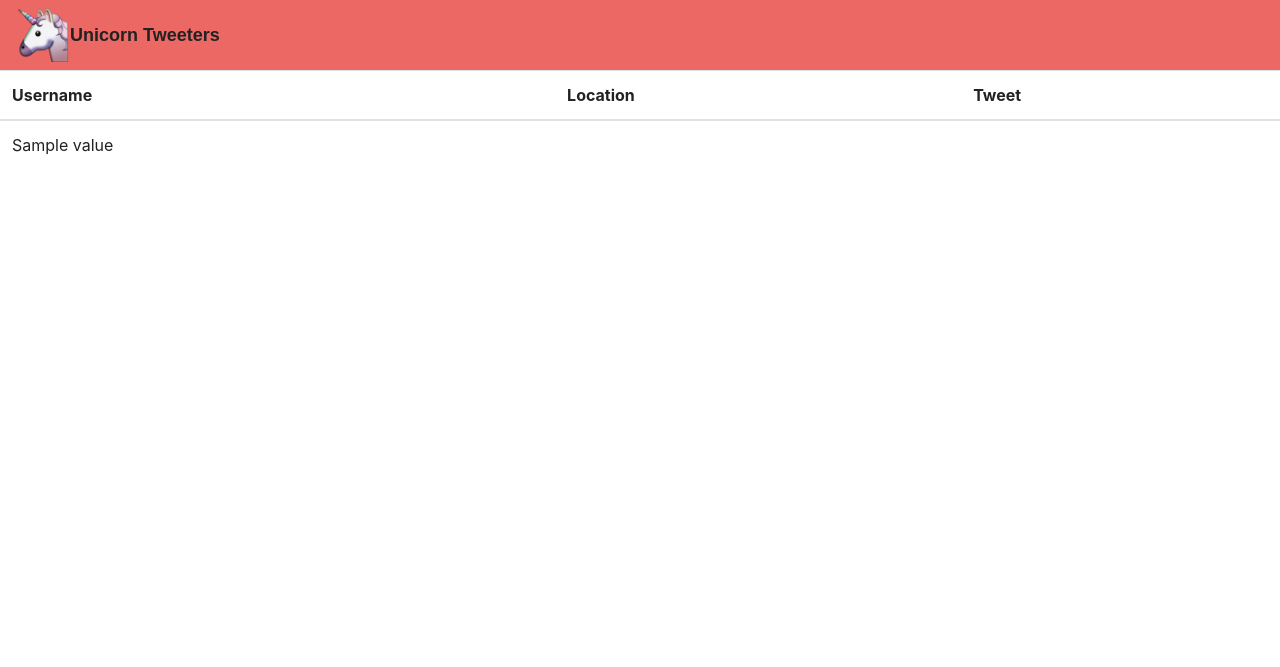
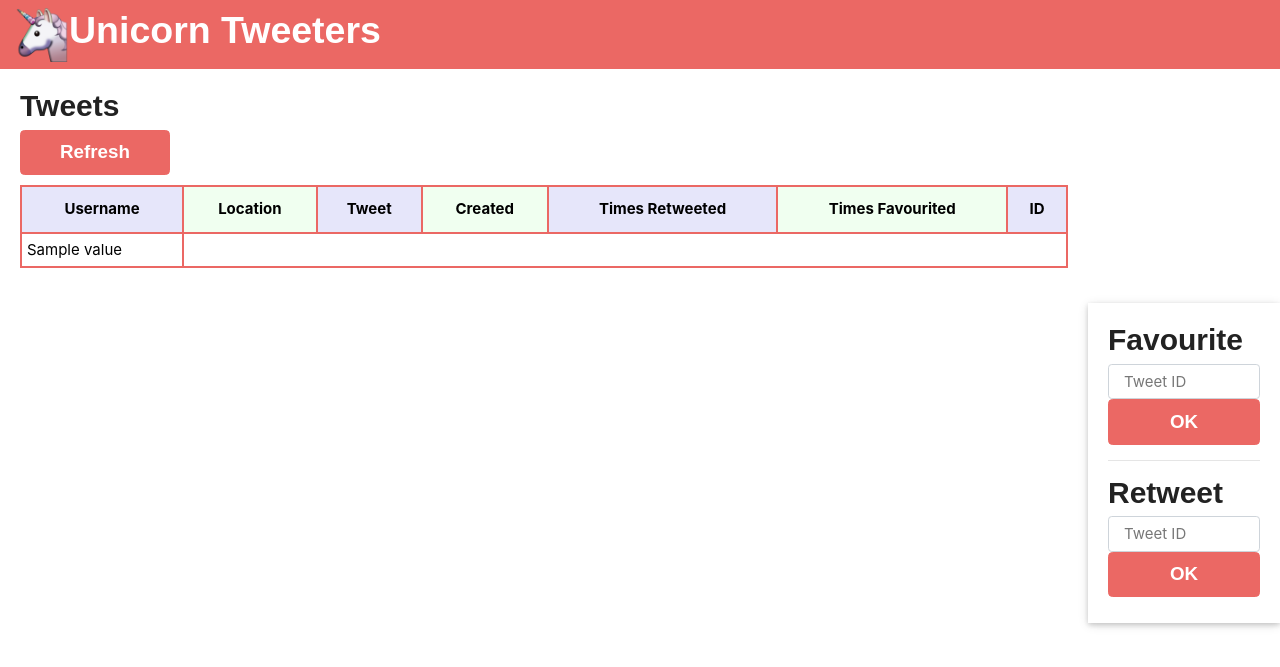
Before and after one commit to yuenmichelle/unicorn-tweeters, a Flask app: template templates/view.html in a window 1280 px wide. Shown: the top 667 px of the page. Run offline with Flask 2, Linux system fonts and the light colour scheme; the template is opened without the code that fills it: most values are stand-ins (such as "Sample title", 1, 10 or a date in 2020); some web fonts are replaced.

Commit message:
Add readme, success page and empty retweet and favourite endpoints

```diff
--- a/run.py
+++ b/run.py
@@ -31,18 +31,32 @@ def home():
     response = requests.get(url="https://api.twitter.com/1.1/search/tweets.json?q=bpsfleet", auth=oauth)
 
     filtered_results = []
-
+    print(response.text)
     json_object = json.loads(response.text)
 
     for tweets in json_object['statuses']:
         result = {
             "username": tweets["user"]["name"],
             "location": tweets["user"]["location"],
-            "tweet": tweets["text"]
+            "tweet": tweets["text"],
+            "created": tweets["created_at"],
+            "retweeted": tweets["retweet_count"],
+            "favorited": tweets["favorite_count"],
+            "id": tweets["id"]
         }
         filtered_results.append(result)
 
     return render_template('view.html', results=filtered_results)
 
 
+@app.route('/retweet', methods=['POST'])
+def retweet():
+    return render_template('success.html')
+
+
+@app.route('/favourite', methods=['POST'])
+def favourite():
+    return render_template('success.html')
+
+
 app.run()
--- a/static/style.css
+++ b/static/style.css
@@ -0,0 +1,65 @@
+h1 {
+  color: white;
+}
+
+table.table {
+  width: 100%;
+  background-color: #FFFFFF;
+  border-collapse: collapse;
+  border-width: 2px;
+  border-color: #EB6864;
+  border-style: solid;
+  color: #000000;
+}
+
+table.table td {
+  border-width: 2px;
+  border-color: #EB6864;
+  border-style: solid;
+  padding: 5px;
+}
+
+table.table thead {
+  background-color: #FFFFFF;
+  margin-left: auto;
+  margin-right: auto;
+}
+
+.table thead th {
+  border-width: 2px;
+  border-color: #EB6864;
+  border-style: solid;
+  text-align: center;
+  vertical-align: middle;
+}
+
+.table th:nth-child(odd) {
+  background-color: #e6e6fa;
+}
+
+.table th:nth-child(even) {
+  background-color: #f0fff0;
+}
+
+.actions-section {
+  width: 15%;
+  right: 0;
+  padding: 20px;
+}
+
+.refresh, .back {
+  float: left;
+  right: 0px;
+  width: 150px;
+  padding-bottom: 10px;
+}
+
+.unicorn {
+  width: 3em;
+  height: 3em;
+}
+
+.tweets-section, .completed-section {
+  padding: 20px;
+  margin-right: 15%;
+}
--- a/templates/view.html
+++ b/templates/view.html
@@ -2,20 +2,38 @@
 <html lang="en">
   <head>
       <title>Unicorn Tweeters</title>
+      <link rel="stylesheet" href="https://www.w3schools.com/w3css/4/w3.css">
+      <link rel="stylesheet" type="text/css" href="https://bootswatch.com/4/journal/bootstrap.css">
+      <link rel="stylesheet" type="text/css" href="static/style.css">
+      <link rel="shortcut icon" type="image/png" href="/static/unicorn.png"/>
   </head>
-<link rel="stylesheet" type="text/css" href="https://bootswatch.com/4/journal/bootstrap.css">
+
   <body>
+
   <div class="page">
+      <nav class="navbar navbar-expand-lg navbar-dark bg-primary">
+          <img class="unicorn" src="/static/unicorn.png"/> <h1 class="unicorn-heading">Unicorn Tweeters</h1>
+      </nav>
+  </div>
 
-        <nav class="navbar navbar-expand-lg navbar-dark bg-primary">
-			<img class="unicorn" src="/static/unicorn.png" style="width:3em; height:3em;" /> Unicorn Tweeters
-        </nav>
+  <div class="tweets-section">
+
+      <h2>Tweets</h2>
+
+      <div class="refresh">
+          <button class="btn btn-lg btn-primary btn-block" onclick="window.location.reload()">Refresh</button>
+      </div>
+
       <table class="table">
           <thead>
           <tr>
               <th>Username</th>
               <th>Location</th>
               <th>Tweet</th>
+              <th>Created</th>
+              <th>Times Retweeted</th>
+              <th>Times Favourited</th>
+              <th>ID</th>
           </tr>
           </thead>
           <tbody>
@@ -29,5 +47,26 @@
           </tbody>
       </table>
   </div>
+
+  <div class="actions-section w3-sidebar w3-bar-block w3-card" style="width:15%; right:0; height: 320px;">
+
+      <h2>Favourite</h2>
+
+      <form method="POST" action="/favourite">
+          <input class="form-control" type="text" required name="id" placeholder="Tweet ID">
+          <button class="btn btn-lg btn-primary btn-block" type="submit">OK</button>
+      </form>
+
+      <hr>
+
+      <h2>Retweet</h2>
+
+      <form method="POST" action="/retweet">
+          <input class="form-control" type="text" required name="id" placeholder="Tweet ID">
+          <button class="btn btn-lg btn-primary btn-block" type="submit">OK</button>
+      </form>
+
+  </div>
+
   </body>
 </html>
```
Also changed, not shown: templates/success.html (added, +27 -0 lines), README.md (added). Lines whose indentation alone changed are shown as unchanged.
